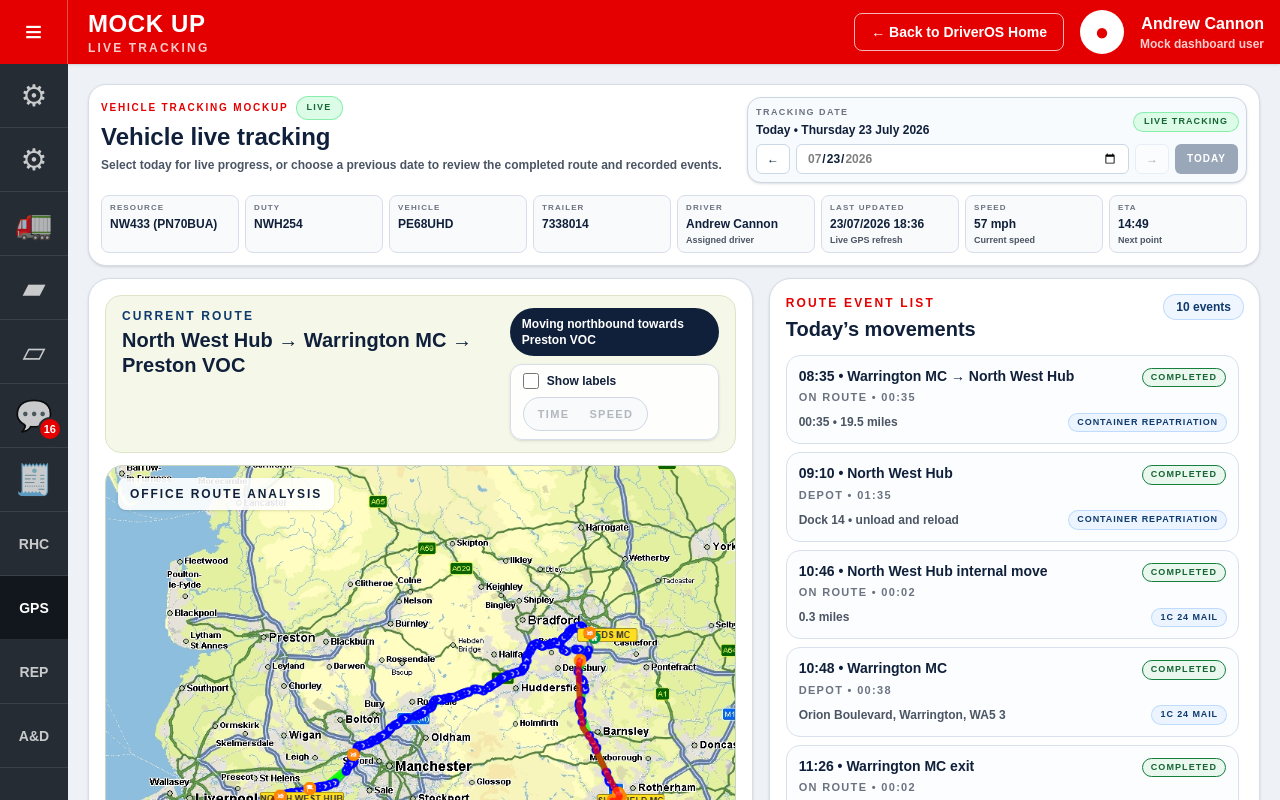
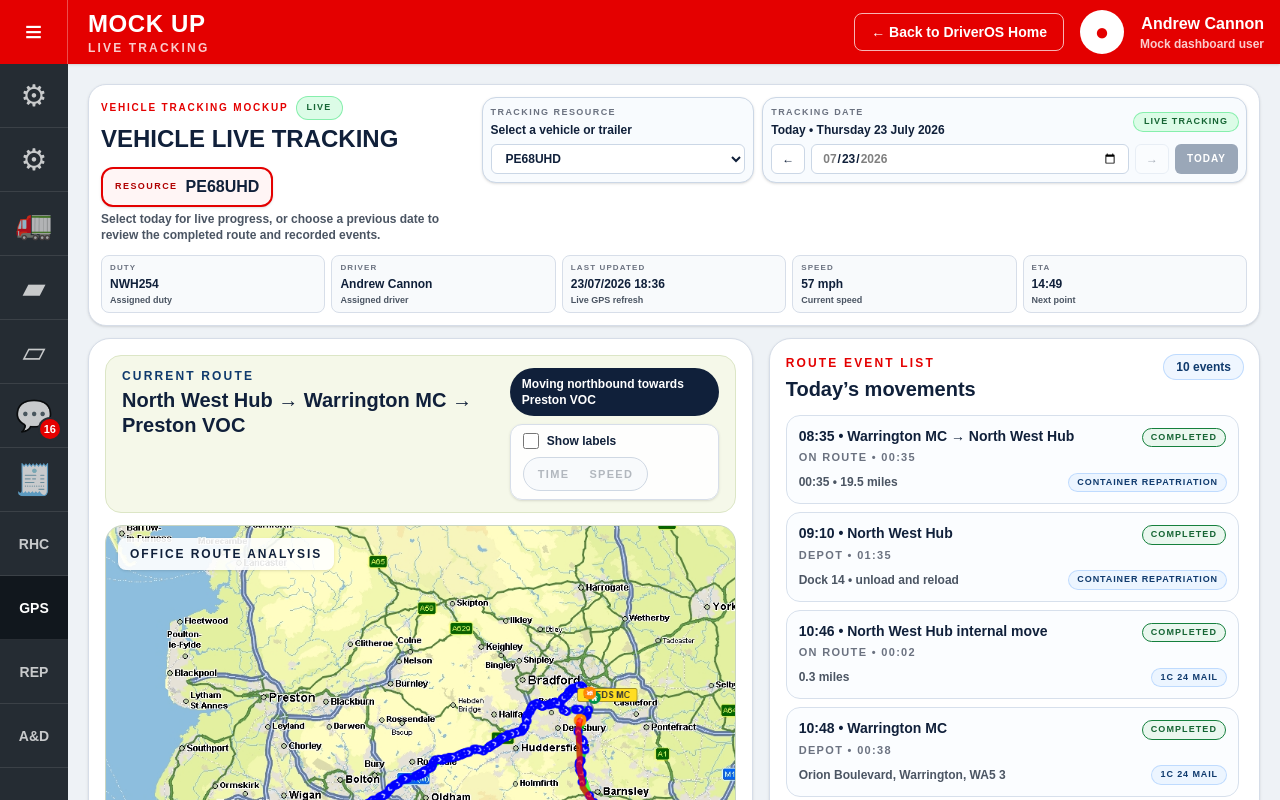
Before and after one commit to acannon76/rugby-league-supporter-web, a Next.js app: page /internal/app-ideas/link-message-mock/live-tracking in a window 1280 px wide. Shown: the top 800 px of the page. Built offline with nearby package versions, Linux system fonts and the light colour scheme.

Commit message:
gps tracking resource instead of vehicle and trailer

```diff
--- a/src/app/internal/app-ideas/link-message-mock/live-tracking/page.tsx
+++ b/src/app/internal/app-ideas/link-message-mock/live-tracking/page.tsx
@@ -86,6 +86,141 @@ const sidebarItems: SidebarItem[] = [
   { label: "Reports", icon: "REP", href: "/internal/app-ideas/link-message-mock/reports" },
   { label: "A&D Dashboard", icon: "A&D", href: "/internal/app-ideas/link-message-mock/arrivals-departures" },
 ];
+
+const DEFAULT_TRACKING_RESOURCE = "PE68UHD";
+
+const trackingResourceOptions = [
+  "PE68UHD",
+  "1318018 (DD98)",
+  "1318021 (DD98)",
+  "1318053 (DD98)",
+  "1318060 (DD98)",
+  "1318064 (DD98)",
+  "1318078 (DD98)",
+  "1319004 (DD98)",
+  "1319005 (DD98)",
+  "1319008 (DD98)",
+  "1319037 (DD98)",
+  "1319050 (DD98)",
+  "NW GAS41 (FX22 UHZ) 21255001",
+  "NW GAS43 (FX22 UHY) 21255003",
+  "NW GAS44 (FX22 UHF) 21255016",
+  "NW200 (PO13 EHE) 2370004",
+  "NW202 (PO13 EHW) 2370019",
+  "NW203 (PO13 EJF) 2370027",
+  "NW204 (PE64 EYL) 4370002",
+  "NW205 (PE64 EYM) 4370003",
+  "NW206 (PE64 EYS) 4370007",
+  "NW207 (PE65 VCG) 5370062",
+  "NW208 (PE65 VCK) 5370064",
+  "NW209 (PE65VCM) 5370066",
+  "NW210 (PF66YCD) 6370148",
+  "NW211 (PE18 LWZ) 8370204",
+  "NW212 (PF68 UVW) 8376025",
+  "NW400 (BF69 DPN) 19251417",
+  "NW401 (BF69 DNY) 19251408",
+  "NW405 (BF69 DRZ) 19251426",
+  "NW406 (BF69 DRV) 19251424",
+  "NW408 (BF69 DOA) 19251415",
+  "NW409 (BF69 DOH) 11691587",
+  "NW411 (BF69 DSZ) 11691645",
+  "NW412 (BF69 DPO) 19251405",
+  "NW414 (BF69 DPZ) 19251404",
+  "NW415 (BF69 DSV) 19251430",
+  "NW416 (PJ24SNN) 24250105",
+  "NW418 (PJ24SVF)",
+  "NW419 (PJ24SVE)",
+  "NW420 (PJ24SXH)",
+  "NW421 PJ24SXO 24250184",
+  "NW422 (PJ24 SVK) 24250148",
+  "NW423 (PJ24 SVG) 24250147",
+  "NW424 PJ24SXE",
+  "NW426 PJ24SXR",
+  "NW427 (PE18 MDN) 8251058",
+  "NW428 PJ24SXP",
+  "NW430 (PE18 MDV) 8251061",
+  "NW432 (PK19VJV) 19251011",
+  "NW433 (PN70BUA) 20250071",
+  "NW434 (PN70 BRX) 20250064",
+  "NW435 (PN20 CME) 7200115",
+  "NW436 (PK67 VCZ) 7251002",
+  "NW437 (PK67 VDC) 7251004",
+  "NW439 PJ24JKZ 24250075",
+  "NW440 PJ24JKV 24250072",
+  "NW441 (PJ24 JKX) 24250073",
+  "NW442 PJ24SXC",
+  "NW443 PJ24SPX",
+  "NW444 (PJ24 SPV)",
+  "NW445 (PJ24 JKY) 24250074",
+  "NW446 PJ24JKU 24250071",
+  "NW447 PJ24SXF 24250177",
+  "NW448 PJ24SXT 24250187",
+  "NW450 (PN25BUV) (25250048) No Tracker Fitted",
+  "NW451 (PN25BUW) 25250049 No Tracker Fitted",
+  "NW601 (PJ67 WJA) 7231182",
+  "NW602 (PJ67 WLW) 7231210",
+  "NW620 (PJ67 WLX) 7231211",
+  "NW628 (PE18MFF) 8231004",
+  "NW629 (PE17 HNW) 6230136",
+  "NWGAS33 (FX22 UHM) 21255019",
+  "NWGAS36 (FX22 UKB) 21255039",
+  "NWGAS37 (FX22 UHL) 21255017",
+  "7330228",
+  "7330229",
+  "7330230",
+  "7330231",
+  "7330232",
+  "7330233",
+  "7330234",
+  "7330235",
+  "7330236",
+  "7330237",
+  "7330238",
+  "7330239",
+  "7330240",
+  "7330241",
+  "7330242",
+  "7330243",
+  "7330244",
+  "7330245",
+  "7330246",
+  "7330247",
+  "7330248",
+  "7330249",
+  "7330250",
+  "7330251",
+  "7330253",
+  "7330254",
+  "7330255",
+  "7330256",
+  "7330257 T/L",
+  "7330258",
+  "7330259",
+  "7330260",
+  "7330261",
+  "7330263",
+  "7330264",
+  "7330265",
+  "7330266",
+  "7330267",
+  "7330268",
+  "7330269",
+  "7330270",
+  "7330271",
+  "7330272",
+  "7330273",
+  "7330274",
+  "7330275",
+  "7330276",
+  "7330277",
+  "7330278",
+  "7330279",
+  "7330280",
+  "7330281",
+  "7330282",
+  "7330283",
+  "7330284",
+] as const;
 
 const mapLabelPoints: OverlayLabelPoint[] = [
   { id: "north-west-hub", place: "North West Hub", x: "26%", y: "82%", time: "10:59", speed: "52 mph" },
@@ -282,6 +417,7 @@ export default function LiveTrackingPage() {
   const [now, setNow] = useState(() => new Date());
   const [today] = useState(() => startOfDay(new Date()));
   const [selectedDateValue, setSelectedDateValue] = useState(() => toDateInputValue(startOfDay(new Date())));
+  const [selectedResource, setSelectedResource] = useState(DEFAULT_TRACKING_RESOURCE);
 
   useEffect(() => {
     const interval = window.setInterval(() => setNow(new Date()), 60000);
@@ -298,7 +434,7 @@ export default function LiveTrackingPage() {
         isCurrent: true,
         map: routeAnalysisMap,
         route: liveTrackingSummary.route,
-        resource: liveTrackingSummary.resource,
+        resource: selectedResource,
         duty: liveTrackingSummary.duty,
         vehicle: liveTrackingSummary.vehicle,
         trailer: liveTrackingSummary.trailer,
@@ -311,7 +447,7 @@ export default function LiveTrackingPage() {
         isCurrent: false,
         map: historicalDay.map,
         route: historicalDay.route,
-        resource: historicalDay.resource,
+        resource: selectedResource,
         duty: historicalDay.duty,
         vehicle: historicalDay.vehicle,
         trailer: historicalDay.trailer,
@@ -345,18 +481,34 @@ export default function LiveTrackingPage() {
 
         <main className="min-w-0 flex-1 p-3 sm:p-4 xl:p-5">
           <section className="rounded-[18px] border border-[#d6dde8] bg-white p-3 shadow-sm">
-            <div className="grid min-w-0 grid-cols-1 gap-3 xl:grid-cols-[minmax(0,1fr)_minmax(500px,0.72fr)] xl:items-start">
+            <div className="grid min-w-0 grid-cols-1 gap-3 xl:grid-cols-[minmax(300px,0.65fr)_minmax(680px,1.35fr)] xl:items-start">
               <div className="min-w-0">
                 <div className="flex flex-wrap items-center gap-2">
                   <p className="text-[10px] font-black uppercase tracking-[0.18em] text-[#e40000]">Vehicle tracking mockup</p>
                   <TrackingModeChip isCurrent={isCurrentDay} />
                 </div>
-                <h1 className="mt-0.5 text-xl font-black text-[#10203a] xl:text-2xl">{liveTrackingSummary.title}</h1>
+                <div className="mt-1 flex flex-wrap items-center gap-3">
+                  <h1 className="text-xl font-black text-[#10203a] xl:text-2xl">
+                    {isCurrentDay ? "VEHICLE LIVE TRACKING" : "Vehicle Tracking History"}
+                  </h1>
+                  <div className="inline-flex min-w-0 max-w-full items-center gap-2 rounded-xl border-2 border-[#e40000] bg-[#fff5f5] px-3 py-1.5 shadow-sm">
+                    <span className="shrink-0 text-[9px] font-black uppercase tracking-[0.16em] text-[#b00000]">Resource</span>
+                    <span className="truncate text-base font-black text-[#10203a]" title={selectedTrackingDay.resource}>
+                      {selectedTrackingDay.resource}
+                    </span>
+                  </div>
+                </div>
                 <p className="mt-1 max-w-4xl text-xs font-bold leading-4 text-[#4b5563]">
                   Select today for live progress, or choose a previous date to review the completed route and recorded events.
                 </p>
               </div>
 
+              <div className="grid min-w-0 grid-cols-1 gap-2 md:grid-cols-[minmax(230px,0.72fr)_minmax(430px,1.28fr)]">
+                <ResourceSelector
+                  value={selectedResource}
+                  options={trackingResourceOptions}
+                  onChange={setSelectedResource}
+                />
                 <DateSelector
                   value={selectedDateValue}
                   min={minimumDate}
@@ -372,12 +524,10 @@ export default function LiveTrackingPage() {
                   onToday={() => setSelectedDateValue(maximumDate)}
                 />
               </div>
+            </div>
 
-            <div className="mt-3 grid grid-cols-2 gap-1.5 sm:grid-cols-4 xl:grid-cols-8">
-              <SummaryCard label="Resource" value={selectedTrackingDay.resource} />
-              <SummaryCard label="Duty" value={selectedTrackingDay.duty} />
-              <SummaryCard label="Vehicle" value={selectedTrackingDay.vehicle} />
-              <SummaryCard label="Trailer" value={selectedTrackingDay.trailer} />
+            <div className="mt-3 grid grid-cols-2 gap-1.5 sm:grid-cols-3 xl:grid-cols-5">
+              <MetricCard label="Duty" value={selectedTrackingDay.duty} detail="Assigned duty" />
               <MetricCard label="Driver" value={selectedTrackingDay.driver} detail="Assigned driver" />
               {isCurrentDay ? (
                 <>
@@ -449,6 +599,39 @@ export default function LiveTrackingPage() {
           </section>
         </main>
       </div>
+    </div>
+  );
+}
+
+function ResourceSelector({
+  value,
+  options,
+  onChange,
+}: {
+  value: string;
+  options: readonly string[];
+  onChange: (value: string) => void;
+}) {
+  return (
+    <div className="rounded-[14px] border border-[#cbd7e6] bg-[#f8fbfe] p-2 shadow-sm">
+      <div className="min-w-0">
+        <p className="text-[9px] font-black uppercase tracking-[0.16em] text-[#6b7280]">Tracking resource</p>
+        <p className="mt-0.5 truncate text-xs font-black text-[#10203a]">Select a vehicle or trailer</p>
+      </div>
+
+      <select
+        value={value}
+        onChange={(event) => onChange(event.target.value)}
+        className="mt-1.5 w-full min-w-0 rounded-md border border-[#cbd7e6] bg-white px-2.5 py-1.5 text-xs font-black text-[#10203a] outline-none transition focus:border-[#0f3a6d] focus:ring-2 focus:ring-[#bfdbfe]"
+        aria-label="Select tracking resource"
+        title={value}
+      >
+        {options.map((option) => (
+          <option key={option} value={option}>
+            {option}
+          </option>
+        ))}
+      </select>
     </div>
   );
 }
@@ -734,15 +917,6 @@ function JourneyStatusCard({
   );
 }
 
-function SummaryCard({ label, value }: { label: string; value: string }) {
-  return (
-    <div className="min-w-0 rounded-lg border border-[#d7dee9] bg-[#f8fafc] px-2 py-1.5">
-      <p className="text-[8px] font-black uppercase tracking-[0.14em] text-[#6b7280]">{label}</p>
-      <p className="mt-0.5 truncate text-xs font-black text-[#10203a]" title={value}>{value}</p>
-    </div>
-  );
-}
-
 function MetricCard({ label, value, detail }: { label: string; value: string; detail: string }) {
   return (
     <div className="min-w-0 rounded-lg border border-[#d7dee9] bg-[#f8fafc] px-2 py-1.5">
```
Lines whose indentation alone changed are shown as unchanged.
